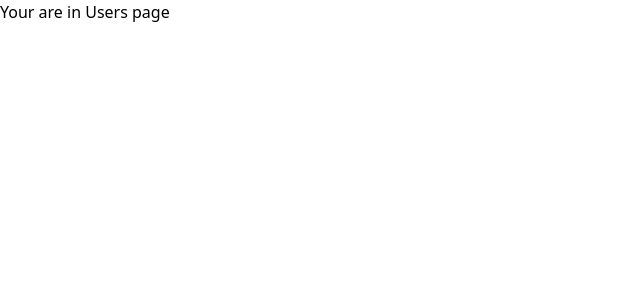
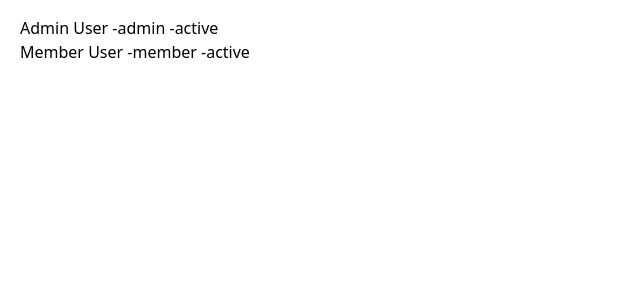
Before and after one commit to itsgauravkumar07/internal-user-management-dashboard, a React (Vite) app: page /users in a window 1280 px wide. Shown: the top 300 px of the page, without its empty margins (0-640 px from the left). Built offline with nearby package versions, Linux system fonts and the light colour scheme.

Commit message:
Display user list in users page using context data

```diff
--- a/src/pages/Users.jsx
+++ b/src/pages/Users.jsx
@@ -1,8 +1,27 @@
+import { useAppContext } from "../context/AppProvider";
+
 export default function Users(){
 
+    const { users } = useAppContext();
+
     return(
-        <div>
-            <h1>Your are in Users page</h1>
-        </div>
+        <section>
+
+
+            <div className="mt-4 px-5">
+                <ul>
+                    {users.map((user) => (
+                    <li
+                        key={user.id}>
+                            {user.name} -
+                            {user.role} -
+                            {user.status}
+                    </li>
+                    ))}
+                </ul>
+            </div>
+
+
+        </section>
     )
 }
```
